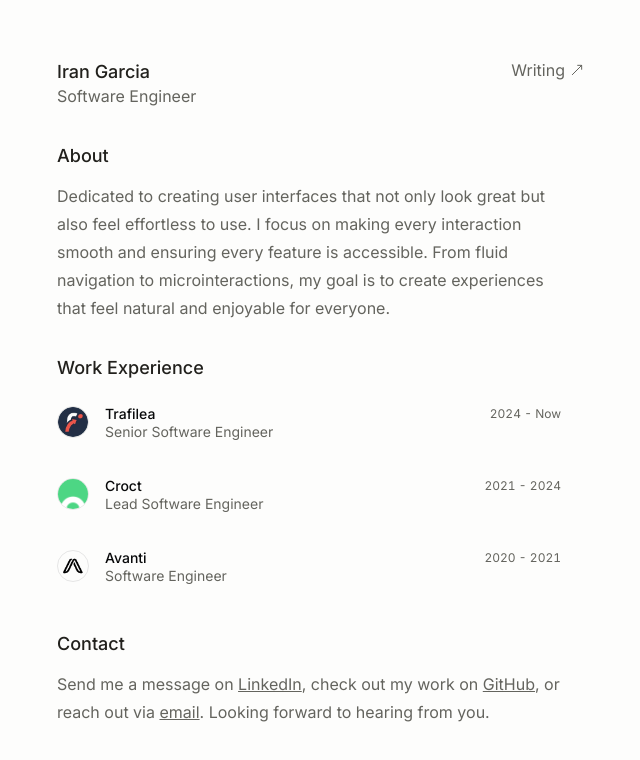
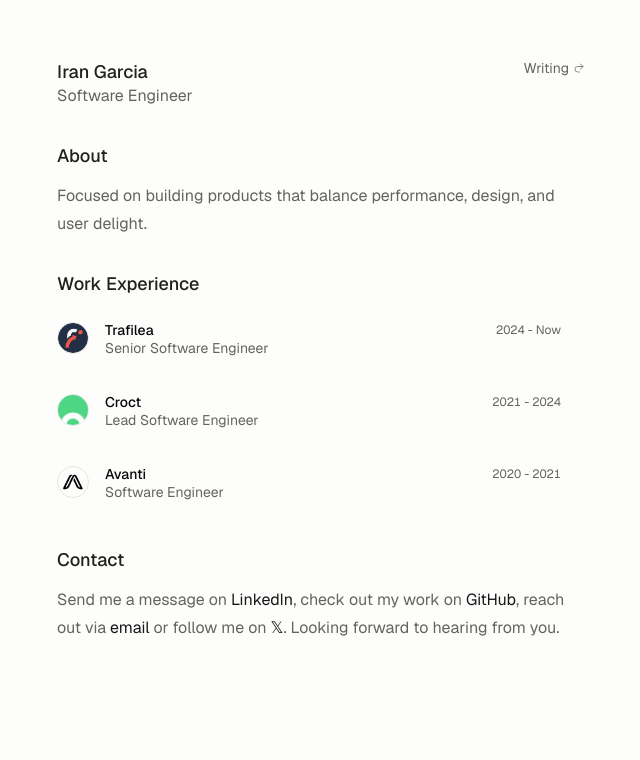
Before and after one commit to irangarcia/website, a Next.js app: page / in a window 1280 px wide. Shown: the top 760 px of the page, without its empty margins (319-959 px from the left). Built offline with nearby package versions, Linux system fonts and the light colour scheme.

Commit message:
Update font and summary

```diff
--- a/content/collection-types.mdx
+++ b/content/collection-types.mdx
@@ -1,12 +1,12 @@
 ---
-title: "Swift vs JavaScript: Uncovering the Similarities in Collection Types"
+title: "Swift vs JS: Similarities in Collection Types"
 publishedAt: "09-18-2024"
 summary: "A detailed comparison of Swift and JavaScript’s core collection types — Arrays, Dictionaries, Sets, and Enums — highlighting key similarities and differences, with insights into type safety and functionality."
 ---
 
-In the [last article](/writing/understanding-swift-core-concepts), I explored how Swift has some interesting similarities with JavaScript, especially when it comes to immutability, type safety, and operator behavior. Even though Swift has its own unique features and stricter type rules, a lot of the core concepts felt pretty familiar.
+In the [last article](/writing/understanding-swift-core-concepts), I explored how Swift has some interesting similarities with JavaScript, especially when it comes to immutability, type safety, and operator behavior. Even though Swift has its own features and stricter type rules, a lot of the core concepts felt very familiar.
 
-In this post, we’re going to explore Swift’s core collection types: Arrays, Dictionaries, Sets, and Enumerations. I’ll compare these with their JavaScript counterparts to see where they overlap and where they differ.
+In this post, we’re going to explore Swift’s core collection types: Arrays, Dictionaries, Sets, and Enumerations.
 
 ## Arrays: Ordered Collections
 
--- a/content/functions-and-closures.mdx
+++ b/content/functions-and-closures.mdx
@@ -1,5 +1,5 @@
 ---
-title: "Swift vs JavaScript: Mastering Functions, Error Handling, and Closures"
+title: "Swift vs JS: Functions, Error Handling, and Closures"
 publishedAt: "10-02-2024"
 summary: "Check how Swift and JavaScript handle functions, error treatment, and closures."
 ---
@@ -237,6 +237,4 @@ const result = performOperation((a, b) => a + b, 5, 3);
 
 ---
 
-As explored, Swift enhances many of the familiar concepts from JavaScript by introducing stronger type safety, clearer syntax, and more structured error handling. These features not only improve code readability but also reduce the likelihood of runtime errors.
-
 In the next post, I'll explore Swift's Structures and Classes and how they compare to JavaScript's. Hope to see you here.
--- a/content/optionals.mdx
+++ b/content/optionals.mdx
@@ -1,5 +1,5 @@
 ---
-title: "Swift vs JavaScript: Coding More Safely with Optionals"
+title: "Swift vs JS: Safely with Optionals"
 publishedAt: "09-25-2024"
 summary: "Check how Swift’s unwrapping, binding, and chaining improve code safety while handling optionals."
 ---
@@ -173,6 +173,4 @@ While both languages offer similar behavior, Swift’s `??` operator is more pre
 
 ---
 
-We can see that Swift’s optionals provide a safer, more structured approach to handling missing values compared to JavaScript. With features like optional binding, guard statements, and nil coalescing, Swift encourages you to manage absent values explicitly, reducing the risk of runtime crashes.
-
 In next week’s post, I’ll bring the similarities and differences between Swift and JavaScript functions and closures. See you then!
--- a/content/understanding-swift-core-concepts.mdx
+++ b/content/understanding-swift-core-concepts.mdx
@@ -1,5 +1,5 @@
 ---
-title: "Understanding Swift’s Core Concepts Through JavaScript"
+title: "Swift’s Core Concepts Through JavaScript"
 publishedAt: "09-12-2024"
 summary: "A comparative exploration of Swift and JavaScript, focusing on essential concepts and lessons learned."
 ---
@@ -259,6 +259,4 @@ names.slice(2);  // ["Brian", "Jack"]
 
 ---
 
-Exploring Swift has highlighted some interesting similarities with JavaScript, especially when it comes to things like immutability, type safety, and how operators work. Even though Swift has its own unique features and some strict rules about types, a lot of the core ideas feel pretty similar.
-
 In my next post, I'll be exploring Swift's collection types like arrays, dictionaries, sets, and enums. Stay tuned!
--- a/package.json
+++ b/package.json
@@ -21,6 +21,7 @@
     "class-variance-authority": "^0.7.0",
     "clsx": "^2.1.1",
     "framer-motion": "^11.2.10",
+    "geist": "^1.3.1",
     "gray-matter": "^4.0.3",
     "lucide-react": "^0.395.0",
     "next": "14.2.4",
--- a/src/app/layout.tsx
+++ b/src/app/layout.tsx
@@ -4,15 +4,11 @@ import { TooltipProvider } from "@/components/ui/tooltip";
 import { data } from "@/data/resume";
 import { cn } from "@/lib/utils";
 import type { Metadata } from "next";
-import { Inter as FontSans } from "next/font/google";
+import { GeistSans } from 'geist/font/sans';
+import { GeistMono } from 'geist/font/mono';
 import DarkIcon from "./favicon-dark.ico";
 import LightIcon from "./favicon-light.ico";
 import "./globals.css";
-
-const fontSans = FontSans({
-  subsets: ["latin"],
-  variable: "--font-sans",
-});
 
 export const metadata: Metadata = {
   metadataBase: new URL(data.url),
@@ -84,7 +80,8 @@ export default function RootLayout({
       <body
         className={cn(
           "mx-auto max-w-xl overflow-x-hidden px-6 py-12 font-sans antialiased md:overflow-x-visible md:py-16",
-          fontSans.variable
+          GeistSans.variable,
+          GeistMono.variable
         )}
       >
         <TooltipProvider delayDuration={0}>
--- a/src/app/page.tsx
+++ b/src/app/page.tsx
@@ -4,7 +4,7 @@ import { ResumeCard } from "@/components/resume-card";
 import { data } from "@/data/resume";
 import Markdown from "react-markdown";
 import Link from "next/link";
-import { MoveUpRight } from "lucide-react";
+import { Redo2 } from "lucide-react";
 
 const BLUR_FADE_DELAY = 0.04;
 
@@ -27,11 +27,11 @@ export default function Page() {
               />
             </div>
             <BlurFade delay={BLUR_FADE_DELAY}>
-              <Link href="/writing" className="text-gray-400 flex text-muted-foreground w-fit items-center gap-1 ">
+              <Link href="/writing" className="text-gray-400 text-sm flex text-muted-foreground w-fit items-center gap-1 ">
                 <span className="text-md">
                   Writing
                 </span>
-                <MoveUpRight strokeWidth={1.5} className="w-4 h-4" />
+                <Redo2 strokeWidth={1.5} className="w-3 h-3" />
               </Link>
             </BlurFade>
           </div>
@@ -76,7 +76,7 @@ export default function Page() {
             <div className="space-y-3">
               <h2 className="text-md font-medium">Contact</h2>
               <p className="prose text-pretty font-sans text-md text-muted-foreground">
-                Send me a message on <a href="https://linkedin.com/in/garcia-iran" target="_blank" className="underline">LinkedIn</a>, check out my work on <a href="https://github.com/irangarcia" target="_blank" className="underline">GitHub</a>, or reach out via <a href="mailto:hello@irangarcia.co" className="underline">email</a>.  Looking forward to hearing from you.
+                Send me a message on <a href="https://linkedin.com/in/garcia-iran" target="_blank" className="text-primary hover:underline not-prose">LinkedIn</a>, check out my work on <a href="https://github.com/irangarcia" target="_blank" className="text-primary hover:underline not-prose">GitHub</a>, reach out via <a href="mailto:hello@irangarcia.co" className="text-primary hover:underline not-prose">email</a> or follow me on <a href="https://x.com/irangarci4" target="_blank" className="text-primary hover:underline not-prose">𝕏</a>.  Looking forward to hearing from you.
               </p>
             </div>
           </BlurFade>
--- a/src/app/writing/[slug]/page.tsx
+++ b/src/app/writing/[slug]/page.tsx
@@ -2,7 +2,7 @@ import BlurFade from "@/components/magicui/blur-fade";
 import { getBlogPosts, getPost } from "@/data/blog";
 import { data } from "@/data/resume";
 import { formatDate } from "@/lib/utils";
-import { MoveUpLeft } from "lucide-react";
+import { Undo2 } from "lucide-react";
 import type { Metadata } from "next";
 import Link from "next/link";
 import { notFound } from "next/navigation";
@@ -96,7 +96,7 @@ export default async function Blog({
       />
       <BlurFade delay={BLUR_FADE_DELAY} className="w-fit flex flex-col gap-2">
         <Link href="/writing" className="text-xs flex items-center gap-1 text-muted-foreground">
-          <MoveUpLeft className="w-3 h-3" />
+          <Undo2 className="w-3 h-3" />
           Writing
         </Link>
         <h1 className="text-lg font-medium max-w-[650px]">
--- a/src/app/writing/page.tsx
+++ b/src/app/writing/page.tsx
@@ -1,7 +1,7 @@
 import BlurFade from "@/components/magicui/blur-fade";
 import { getBlogPosts } from "@/data/blog";
 import { formatDate } from "@/lib/utils";
-import { ArrowLeftIcon, MoveUpLeft } from "lucide-react";
+import { Undo2 } from "lucide-react";
 import Link from "next/link";
 
 export const metadata = {
@@ -18,7 +18,7 @@ export default async function BlogPage() {
     <section>
       <BlurFade delay={BLUR_FADE_DELAY} className="w-fit flex flex-col gap-2">
         <Link href="/" className="text-xs flex items-center gap-1 text-muted-foreground">
-          <MoveUpLeft className="w-3 h-3" />
+          <Undo2 className="w-3 h-3" />
           Home
         </Link>
         <h1 className="text-lg font-medium mb-8">Writing</h1>
--- a/src/data/resume.tsx
+++ b/src/data/resume.tsx
@@ -5,7 +5,7 @@ export const data = {
   name: "Iran Garcia",
   url: "https://irangarcia.co",
   description: "Software Engineer",
-  summary: "Dedicated to creating user interfaces that not only look great but also feel effortless to use. I focus on making every interaction smooth and ensuring every feature is accessible. From fluid navigation to microinteractions, my goal is to create experiences that feel natural and enjoyable for everyone.",
+  summary: "Focused on building products that balance performance, design, and user delight.",
   work: [
     {
       company: "Trafilea",
--- a/src/pages/api/og/index.tsx
+++ b/src/pages/api/og/index.tsx
@@ -3,7 +3,6 @@ import { NextRequest, NextResponse } from 'next/server';
 
 export const config = {
   runtime: 'edge',
-
 };
 
 export default async function handler(request: NextRequest): Promise<ImageResponse> {
--- a/tailwind.config.ts
+++ b/tailwind.config.ts
@@ -34,7 +34,8 @@ const config = {
       },
 
       fontFamily: {
-        sans: ["var(--font-sans)", ...fontFamily.sans],
+        sans: ["var(--font-geist-sans)", ...fontFamily.sans],
+        mono: ["var(--font-geist-mono)", ...fontFamily.mono],
       },
       colors: {
         border: "hsl(var(--border))",
```
Also changed, not shown: 1 other file (tests, documents, lock files or other folders).
